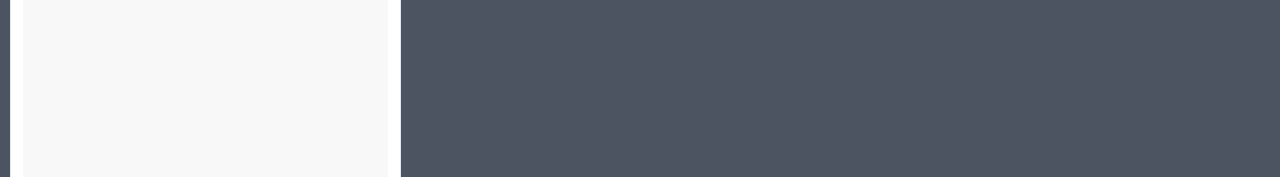
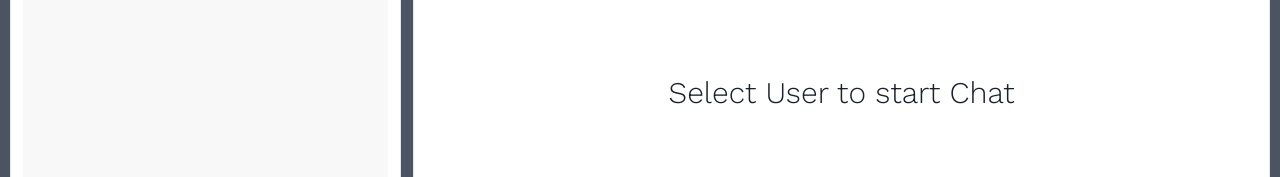
Before and after one commit to Bibker/ChatMingle, a React (Create React App) app in the folder frontend/: page /chats in a window 1280 px wide. Shown: the part 328-505 px from the top of the page. Built offline with nearby package versions, Linux system fonts and the light colour scheme; no server answers; sample sign-in values are in the browser's storage.

Commit message:
ChatBox UI Completed

```diff
--- a/frontend/src/Components/ChatBox.js
+++ b/frontend/src/Components/ChatBox.js
@@ -1,10 +1,24 @@
-import React from 'react'
+import React from 'react';
+import {ChatState} from '../Context/ChatProvider';
+import { Box, Button, Stack, Text, useToast } from '@chakra-ui/react';
+import SingleChat from './SingleChat';
 
-const ChatBox = () => {
+
+const ChatBox = ({fetchAgain, setFetchAgain}) => {
+  const { selectedChat } = ChatState();
   return (
-    <div>
-      Chat Box
-    </div>
+    <Box
+    display={{base:selectedChat? "flex":"none", md:"flex"}}
+    alignItems="center"
+    flexDir="column"
+    p={3}
+    bg="white"
+    w={{base:"100%", md:"68%"}}
+    borderRadius="lg"
+    borderWidth="1px"
+    >
+      <SingleChat fetchAgain={fetchAgain} setFetchAgain={setFetchAgain}/>
+    </Box>
   )
 }
 
--- a/frontend/src/Components/MyChats.js
+++ b/frontend/src/Components/MyChats.js
@@ -7,7 +7,7 @@
 import { getSender } from '../config/ChatLogics';
 import GroupChatModal from './miscellaneous/GroupChatModal';
 
-const MyChats = () => {
+const MyChats = ({fetchAgain}) => {
   const [loggedUser, setLoggedUser] = useState();
   const { selectedChat, setSelectedChat, user, chats, setChats } = ChatState();
   const toast = useToast();
@@ -38,7 +38,7 @@
   useEffect(() => {
     setLoggedUser(JSON.parse(localStorage.getItem("user")));
     fetchChats();
-  }, []);
+  }, [fetchAgain]);
 
   return (
    <Box
--- /dev/null
+++ b/frontend/src/Components/SingleChat.js
@@ -0,0 +1,67 @@
+import React from 'react'
+import { ChatState } from '../Context/ChatProvider';
+import { Box, IconButton, Text } from '@chakra-ui/react';
+import { ArrowBackIcon } from '@chakra-ui/icons';
+import { getSender, getSenderFull } from '../config/ChatLogics';
+import ProfileModal from './miscellaneous/ProfileModal';
+
+const SingleChat = ({ fetchAgain, SetFetchAgain }) => {
+
+    const { user, selectedChat, setSelectedChat } = ChatState();
+    return (
+        <>
+            {selectedChat ? (
+                <>
+                    <Text
+                        fontSize={{ base: "28px", md: "30px" }}
+                        pb={3}
+                        px={2}
+                        w="100%"
+                        fontFamily="Work sans"
+                        display="flex"
+                        justifyContent={{ base: "space-between" }}
+                        alignItems="center"
+                    >
+                        <IconButton
+                            display={{ base: "flex", md: "none" }}
+                            icon={<ArrowBackIcon />}
+                            onClick={() => setSelectedChat("")}
+                        />
+                        {!selectedChat.isGroupChat ? (
+                        <>
+                        {getSender(user, selectedChat.users)}
+                        <ProfileModal user={getSenderFull(user, selectedChat.users)}/>
+                        </>
+                        )
+                    :
+                    (
+                        <>
+                        {selectedChat.chatName.toUpperCase()}
+
+                        </>
+                    )
+                    }
+                    </Text>
+                </>
+            )
+                :
+                (
+                    <Box
+                        display="flex"
+                        alignItems="center"
+                        justifyContent="center"
+                        h="100%"
+                    >
+                        <Text fontSize="3xl" pb={3} fontFamily="Work Sans">
+                            Select User to start Chat
+                        </Text>
+
+                    </Box>
+                )
+            }
+
+        </>
+    )
+}
+
+export default SingleChat
--- a/frontend/src/Pages/ChatPage.js
+++ b/frontend/src/Pages/ChatPage.js
@@ -3,9 +3,11 @@
 import SideDrawer from '../Components/miscellaneous/SideDrawer';
 import ChatBox from '../Components/ChatBox';
 import MyChats from '../Components/MyChats';
+import { useState } from 'react';
 
 const ChatPage = () => {
   const {user} = ChatState();
+  const [fetchAgain, setFetchAgain] = useState(false);
 
   return (
     <div style ={{width:"100%"}}>
@@ -17,8 +19,8 @@
       h='91.5vh'
       p='10px'
       >
-        {user && <MyChats/>}
-        {user && <ChatBox/>}
+        {user && <MyChats fetchAgain={fetchAgain}/>}
+        {user && <ChatBox fetchAgain={fetchAgain} setFetchAgain={setFetchAgain}/>}
       </Box>
 
     </div>
--- a/frontend/src/config/ChatLogics.js
+++ b/frontend/src/config/ChatLogics.js
@@ -1,3 +1,6 @@
 export const getSender = (loggedUser, users) => {
     return users[0]._id === loggedUser._id ? users[1].name : users[0].name;
 }
+export const getSenderFull = (loggedUser, users) => {
+    return users[0]._id === loggedUser._id ? users[1] : users[0];
+}
```
